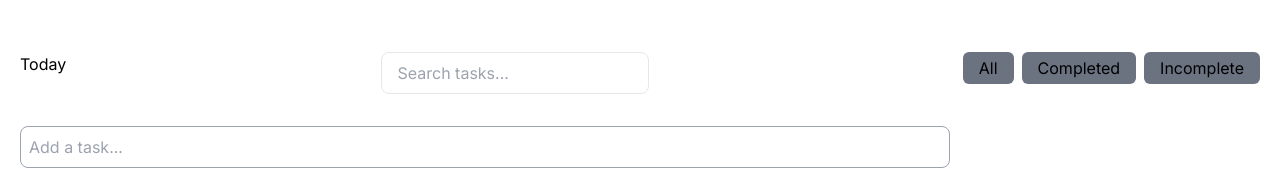
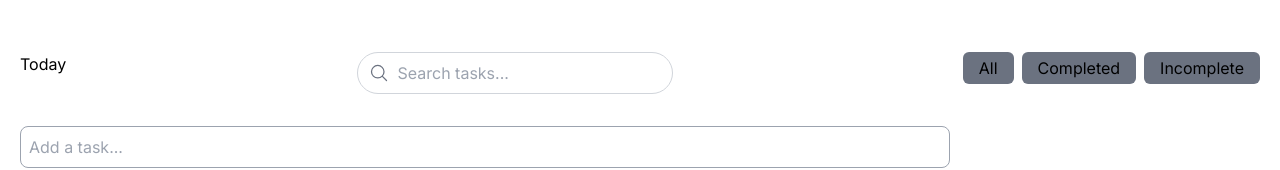
Before and after one commit to Ankush-nitjsr/todo-list-app, a React (Vite) app: page / in a window 1280 px wide. Shown: the top 170 px of the page. Built offline with nearby package versions, Linux system fonts and the light colour scheme.

Commit message:
chore: Add style

```diff
--- a/src/features/search-tasks/SearchBar.tsx
+++ b/src/features/search-tasks/SearchBar.tsx
@@ -1,3 +1,5 @@
+import { MagnifyingGlassIcon } from "@heroicons/react/24/outline";
+
 interface SearchBarProps {
   value: string;
   onChange: (value: string) => void;
@@ -5,12 +7,15 @@ interface SearchBarProps {
 
 export const SearchBar = ({ value, onChange }: SearchBarProps) => {
   return (
+    <div className="relative w-full">
+      <MagnifyingGlassIcon className="absolute left-3 top-1/2 transform -translate-y-1/2 h-5 w-5 text-gray-500" />
       <input
         type="text"
         placeholder="Search tasks..."
         value={value}
         onChange={(e) => onChange(e.target.value)}
-      className="border rounded-lg px-4 py-2"
+        className="w-full border border-gray-300 rounded-3xl px-10 py-2"
       />
+    </div>
   );
 };
--- a/src/features/search-tasks/SearchTasks.tsx
+++ b/src/features/search-tasks/SearchTasks.tsx
@@ -29,7 +29,7 @@ export const SearchTasks = () => {
   }, [debouncedTerm, setSearchTerm]);
 
   return (
-    <div>
+    <div className="w-full">
       <SearchBar value={searchInput} onChange={handleChange} />
     </div>
   );
```
Lines whose indentation alone changed are shown as unchanged.
